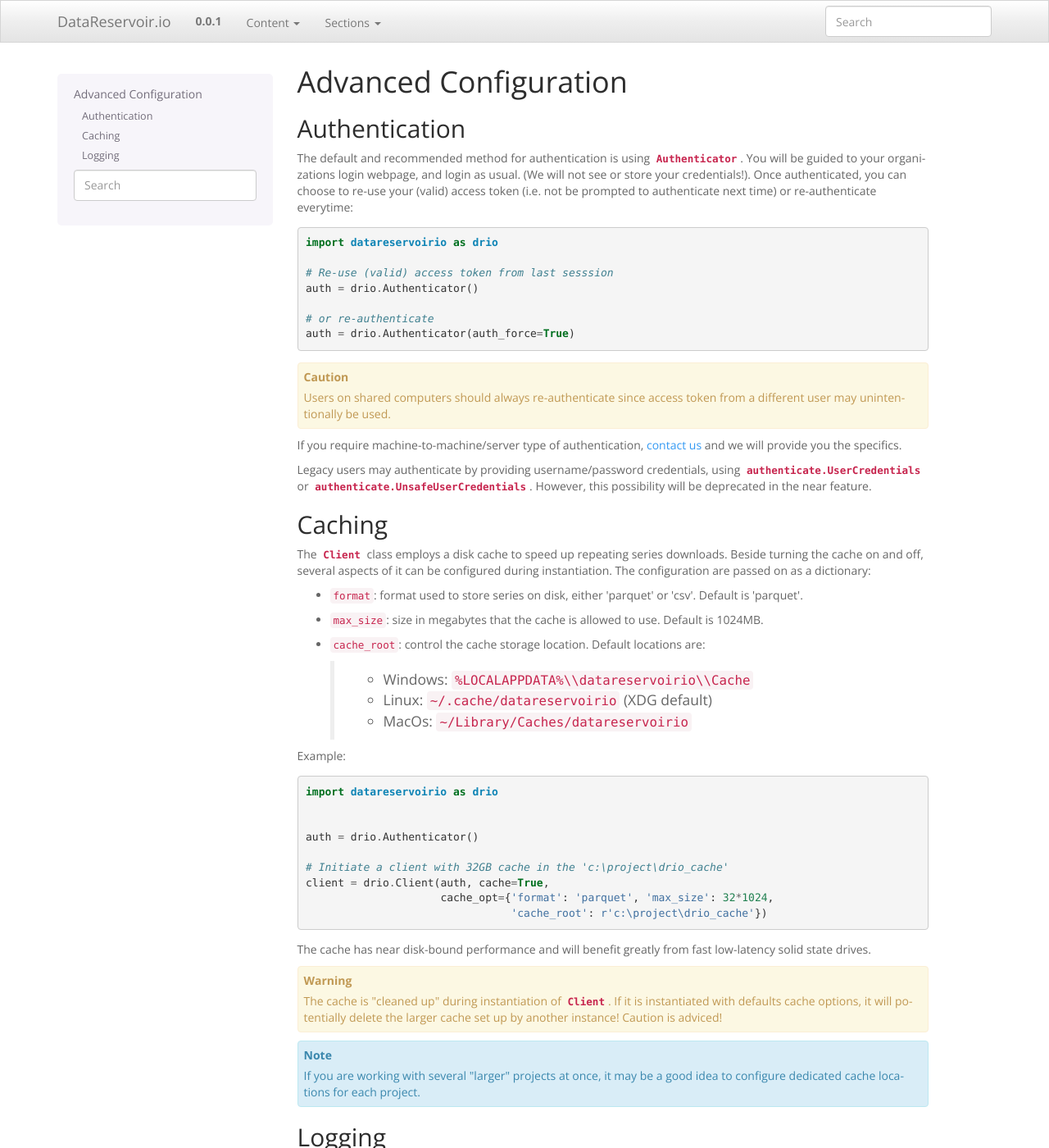
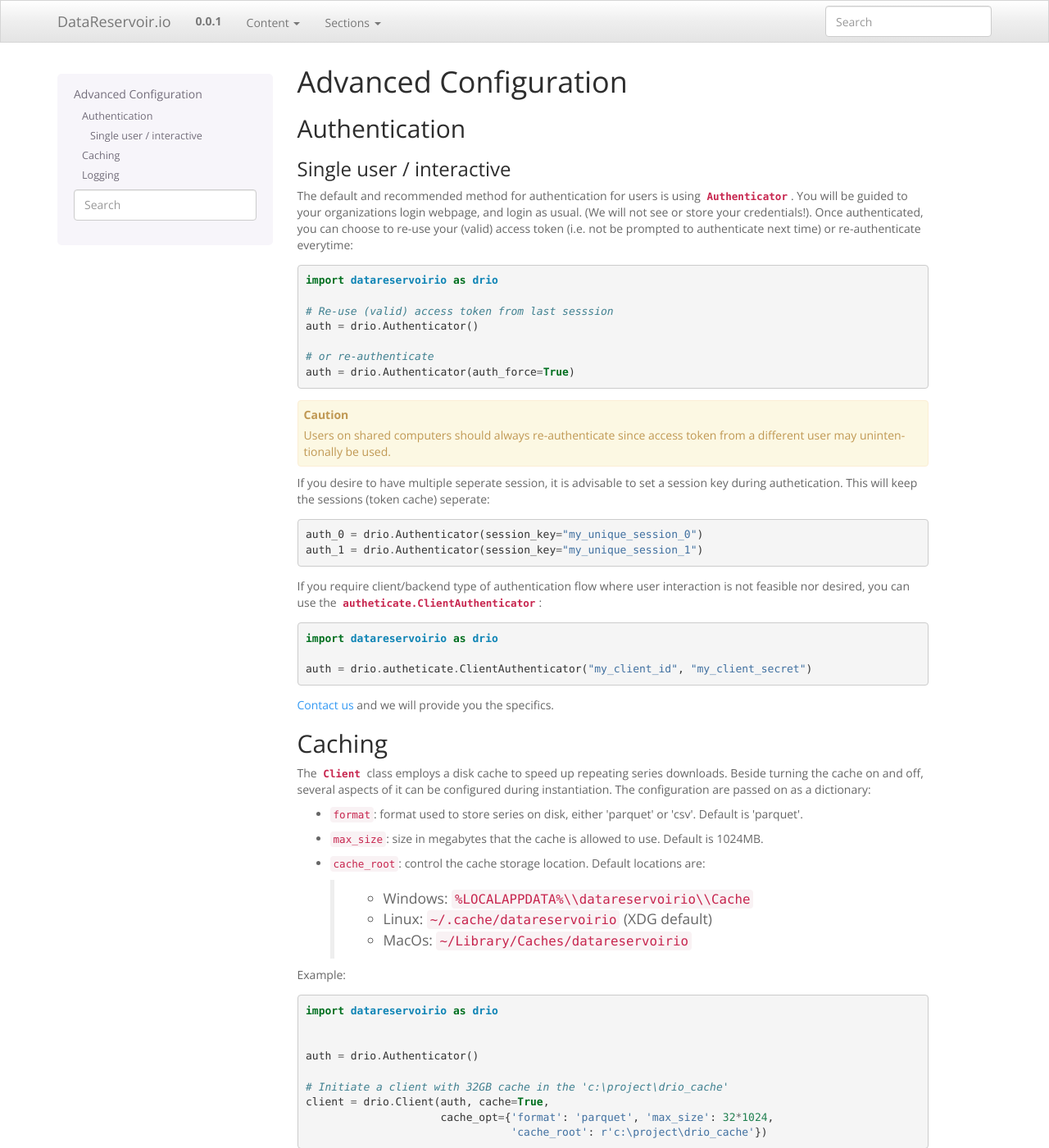
Before and after one commit to 4Subsea/drio-python, a Sphinx documentation site: the page built from docs/advanced_config.rst, in a window 1280 px wide and 1400 px high. Shown: the whole window at 82% size. Built offline with Sphinx 7.4.7, drawn with Linux system fonts in a browser that asks for light colours.

Commit message:
doc: update documentation

```diff
--- a/docs/advanced_config.rst
+++ b/docs/advanced_config.rst
@@ -5,7 +5,11 @@
 
 Authentication
 **************
-The default and recommended method for authentication is using
+
+Single user / interactive
+-------------------------
+
+The default and recommended method for authentication for users is using
 :py:class:`Authenticator`. You will be guided to your organizations login
 webpage, and login as usual. (We will not see or store your credentials!). Once
 authenticated, you can choose to re-use your (valid) access token (i.e. not be
@@ -24,13 +28,22 @@
     Users on shared computers should always re-authenticate since access token
     from a different user may unintentionally be used.
 
-If you require machine-to-machine/server type of authentication,
-:ref:`contact us <support>` and we will provide you the specifics.
+If you desire to have multiple seperate session, it is advisable to set
+a session key during authetication. This will keep the sessions (token cache)
+seperate::
 
-Legacy users may authenticate by providing username/password credentials, using
-:py:class:`authenticate.UserCredentials` or
-:py:class:`authenticate.UnsafeUserCredentials`. However, this possibility will
-be deprecated in the near feature.
+    auth_0 = drio.Authenticator(session_key="my_unique_session_0")
+    auth_1 = drio.Authenticator(session_key="my_unique_session_1")
+
+If you require client/backend type of authentication flow where user interaction
+is not feasible nor desired, you can use the
+:py:class:`autheticate.ClientAuthenticator`::
+
+    import datareservoirio as drio
+
+    auth = drio.autheticate.ClientAuthenticator("my_client_id", "my_client_secret")
+
+:ref:`Contact us <support>` and we will provide you the specifics.
 
 
 Caching
--- a/docs/getting_started.rst
+++ b/docs/getting_started.rst
@@ -14,6 +14,8 @@
 then you may use your prefered method to authenticate as it is done within your
 organization. For single user access, :ref:`contact us <support>` and we will hook you up.
 
+For backend/applications (that needs to authenticate without user interaction), you would need
+a set of ``client_id`` and ``client_secret``. :ref:`Contact us <support>` and we will help you.
 
 How to install
 **************
```
Also changed, not shown: docs/api.rst (+2 -5 lines).
